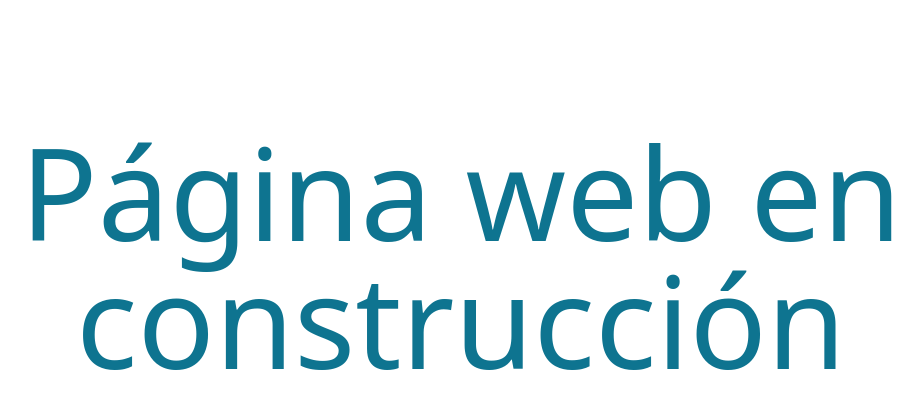
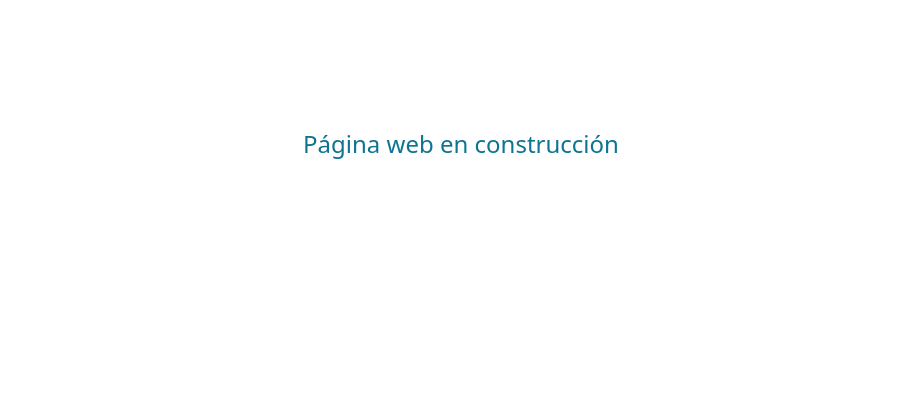
Before and after one commit to Boxode/Boxode, an Astro site: page / in a window 1280 px wide. Shown: the whole page, without its empty margins (179-1102 px from the left). Built offline with nearby package versions, Linux system fonts and the light colour scheme; Astro itself is replaced by a stand-in of ours.

Commit message:
🔁 little things changed

```diff
--- a/src/pages/index.astro
+++ b/src/pages/index.astro
@@ -4,6 +4,6 @@ import Layout from '../layouts/Layout.astro';
 
 <Layout title="Visual Tradex">
 	<div class="flex justify-center mt-32">
-		<h1 class="text-9xl text-cyan-700 text-center">Página web en construcción</h1>
+		<h1 class="text-xl md:text-2xl md:text-center text-cyan-700 text-center">Página web en construcción</h1>
 	</div>
 </Layout>
```
